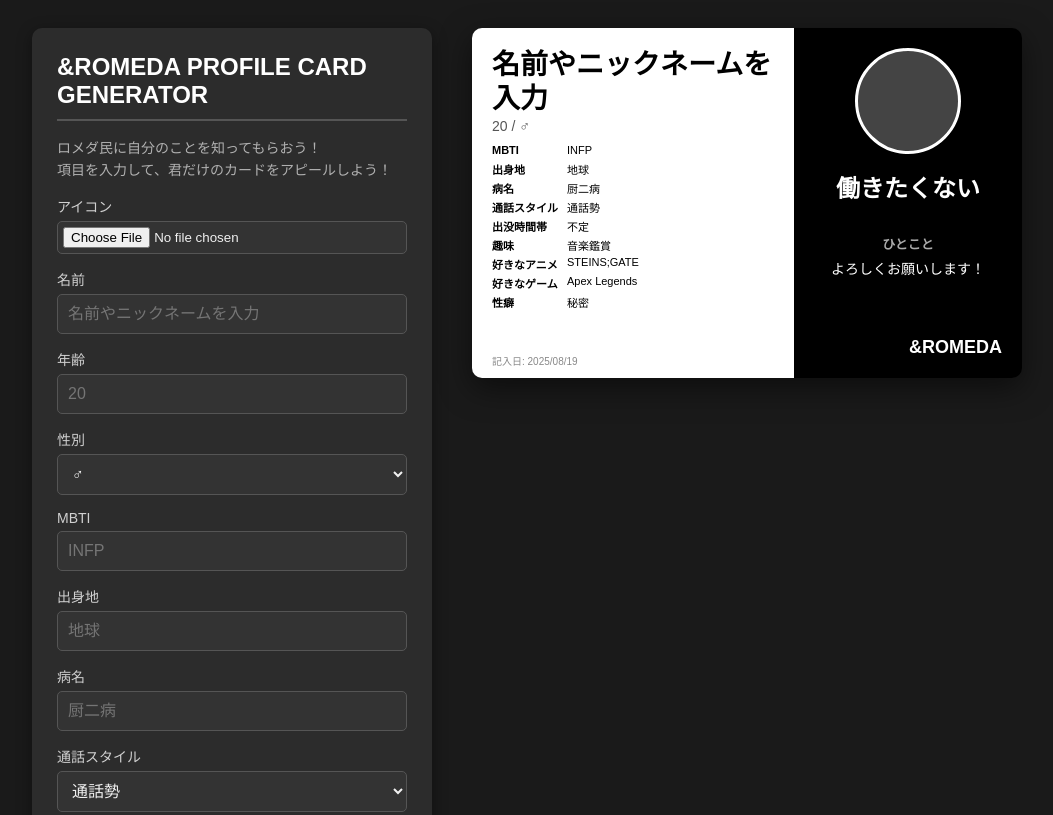
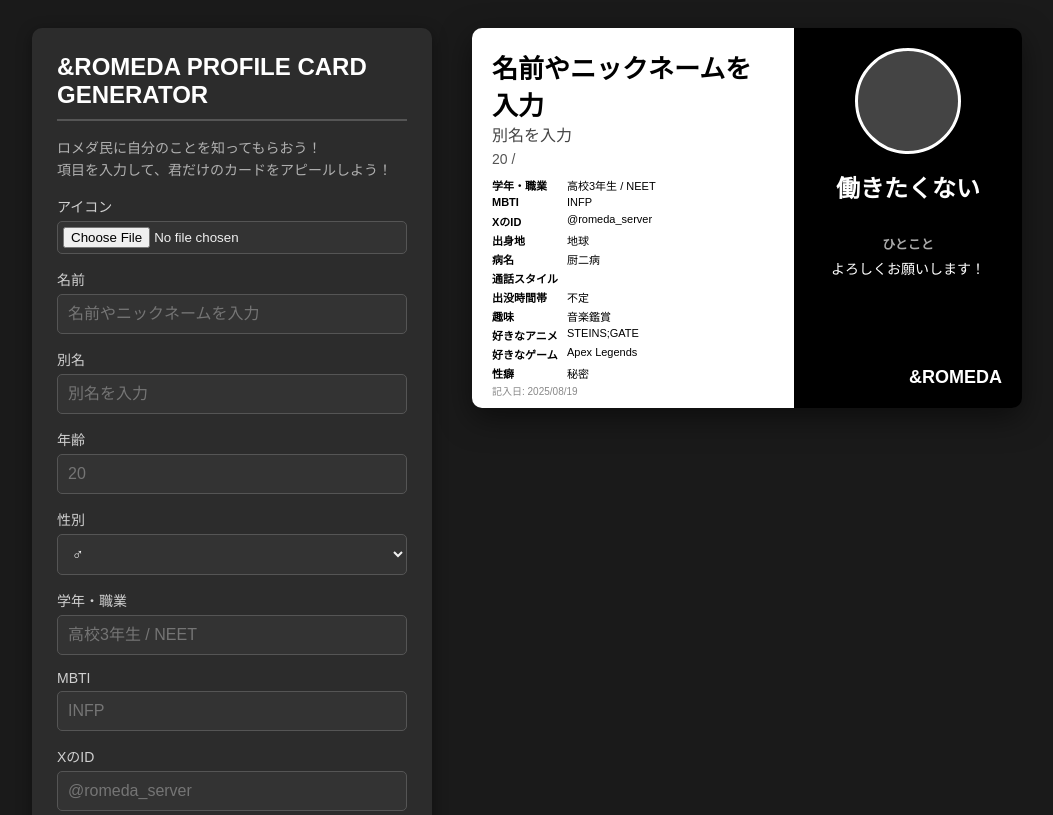
Before and after one commit to sundaysiesta/romeda-card-generator, a plain HTML site: page index.html in a window 1280 px wide. Shown: the top 815 px of the page, without its empty margins (113-1166 px from the left). Drawn offline with nearby package versions, Linux system fonts and the light colour scheme; a web font is replaced by a local one.

Commit message:
Update index.html

```diff
--- a/index.html
+++ b/index.html
@@ -11,8 +11,7 @@
     <meta property="og:type" content="website">
     <!-- サイトのURLをここに入力してください -->
     <!-- <meta property="og:url" content="https://example.com/"> -->
-    <!-- 表示させたい画像のURLをここに入力してください -->
-    <!-- <meta property="og:image" content="https://example.com/image.png"> -->
+    <meta property="og:image" content="https://i.imgur.com/O2j1Xz9.png">
     <meta name="description" content="ロメダ民に自分のことを知ってもらおう！項目を入力して、君だけのカードをアピールしよう！">
 
     <script src="https://cdnjs.cloudflare.com/ajax/libs/html2canvas/1.4.1/html2canvas.min.js"></script>
@@ -136,8 +135,8 @@
         }
 
         #profile-card {
-            width: 550px; /* 幅を広げる */
-            height: 350px; /* 高さを広げる */
+            width: 550px;
+            height: 380px; /* 高さを広げる */
             display: flex;
             border-radius: 10px;
             overflow: hidden;
@@ -181,11 +180,16 @@
 
         .card-header h2 {
             margin: 0;
-            font-size: 28px; /* フォントサイズを調整 */
+            font-size: 26px; /* フォントサイズを調整 */
             font-weight: 900;
-            min-height: 70px; /* 高さを確保して2行表示に対応 */
-            word-break: break-all; /* 長い名前を折り返す */
-            line-height: 1.2;
+            min-height: 32px;
+            word-break: break-all;
+        }
+        .card-header .alias-text {
+            font-size: 16px;
+            color: #444;
+            min-height: 20px;
+            margin-bottom: 5px;
         }
         .card-header p {
             margin: 0;
@@ -195,17 +199,17 @@
 
         .card-details {
             margin-top: 10px;
-            font-size: 11px; /* フォントを小さくしてスペース確保 */
+            font-size: 11px;
         }
 
         .detail-item {
             display: flex;
-            margin-bottom: 3px; /* マージンを詰める */
+            margin-bottom: 3px;
         }
 
         .detail-item .label {
             font-weight: bold;
-            width: 75px; /* 幅を調整 */
+            width: 75px;
             flex-shrink: 0;
         }
 
@@ -279,6 +283,10 @@
             <input type="text" id="name" placeholder="名前やニックネームを入力">
         </div>
         <div class="input-group">
+            <label for="alias">別名</label>
+            <input type="text" id="alias" placeholder="別名を入力">
+        </div>
+        <div class="input-group">
             <label for="age">年齢</label>
             <input type="text" id="age" placeholder="20">
         </div>
@@ -291,8 +299,16 @@
             </select>
         </div>
         <div class="input-group">
+            <label for="job">学年・職業</label>
+            <input type="text" id="job" placeholder="高校3年生 / NEET">
+        </div>
+        <div class="input-group">
             <label for="mbti">MBTI</label>
             <input type="text" id="mbti" placeholder="INFP">
+        </div>
+        <div class="input-group">
+            <label for="x_id">XのID</label>
+            <input type="text" id="x_id" placeholder="@romeda_server">
         </div>
         <div class="input-group">
             <label for="birthplace">出身地</label>
@@ -353,12 +369,21 @@
             <div class="card-left">
                 <div class="card-header">
                     <h2 id="card-name"></h2>
+                    <p id="card-alias" class="alias-text"></p>
                     <p><span id="card-age"></span> / <span id="card-gender"></span></p>
                 </div>
                 <div class="card-details">
                     <div class="detail-item">
+                        <span class="label">学年・職業</span>
+                        <span class="value" id="card-job"></span>
+                    </div>
+                    <div class="detail-item">
                         <span class="label">MBTI</span>
                         <span class="value" id="card-mbti"></span>
+                    </div>
+                    <div class="detail-item">
+                        <span class="label">XのID</span>
+                        <span class="value" id="card-x_id"></span>
                     </div>
                     <div class="detail-item">
                         <span class="label">出身地</span>
@@ -412,9 +437,9 @@
     <script>
         // --- 初期設定 ---
         const mapping = {
-            'name': 'card-name', 'age': 'card-age', 'gender': 'card-gender',
-            'mbti': 'card-mbti', 'birthplace': 'card-birthplace', 'illness': 'card-illness',
-            'style': 'card-style', 'hobby': 'card-hobby', 'anime': 'card-anime',
+            'name': 'card-name', 'alias': 'card-alias', 'age': 'card-age', 'gender': 'card-gender',
+            'job': 'card-job', 'mbti': 'card-mbti', 'x_id': 'card-x_id', 'birthplace': 'card-birthplace',
+            'illness': 'card-illness', 'style': 'card-style', 'hobby': 'card-hobby', 'anime': 'card-anime',
             'game': 'card-game', 'kinks': 'card-kinks', 'motto': 'card-motto',
             'comment': 'card-comment'
         };
@@ -427,12 +452,16 @@
             const cardElement = document.getElementById(mapping[inputId]);
             if (!inputElement || !cardElement) return;
 
-            const value = inputElement.value;
-            if (inputElement.tagName.toLowerCase() === 'input' && value === '') {
-                cardElement.textContent = inputElement.placeholder;
-            } else {
-                cardElement.textContent = value;
+            let value = inputElement.value.trim();
+            let displayValue = value;
+
+            // XのIDの場合、入力があれば@を先頭につける（既についていなければ）
+            if (inputId === 'x_id' && value && !value.startsWith('@')) {
+                displayValue = '@' + value;
             }
+
+            // 未入力の場合は空白にする
+            cardElement.textContent = value === '' ? '' : displayValue;
         };
 
         // 出没時間帯を更新する関数
@@ -440,7 +469,8 @@
             const container = document.getElementById('time-zone');
             const cardElement = document.getElementById('card-time-zone');
             const checked = Array.from(container.querySelectorAll('input:checked')).map(cb => cb.value);
-            cardElement.textContent = checked.join(', ') || '不定';
+            // 未選択の場合は空白にする
+            cardElement.textContent = checked.join(', ');
         };
 
         // 記入日を設定する関数
@@ -479,7 +509,9 @@
 
         // ダウンロードボタンの処理
         document.getElementById('download-btn').addEventListener('click', () => {
-            html2canvas(document.getElementById('profile-card')).then(canvas => {
+            html2canvas(document.getElementById('profile-card'), {
+                backgroundColor: null // 背景を透過させることで角の白みをなくす
+            }).then(canvas => {
                 const link = document.createElement('a');
                 link.href = canvas.toDataURL('image/png');
                 const name = document.getElementById('name').value || '名無し';
@@ -490,8 +522,17 @@
 
         // --- ページ読み込み時の初期化処理 ---
         window.onload = () => {
-            Object.keys(mapping).forEach(updateText);
-            updateTimes();
+            // ページ読み込み時はプレースホルダーを表示
+            Object.keys(mapping).forEach(inputId => {
+                const inputElement = document.getElementById(inputId);
+                const cardElement = document.getElementById(mapping[inputId]);
+                if (inputElement.placeholder) {
+                    cardElement.textContent = inputElement.placeholder;
+                }
+            });
+            const cardTimeZone = document.getElementById('card-time-zone');
+            cardTimeZone.textContent = '不定';
+
             setDate();
         };
     </script>
```
